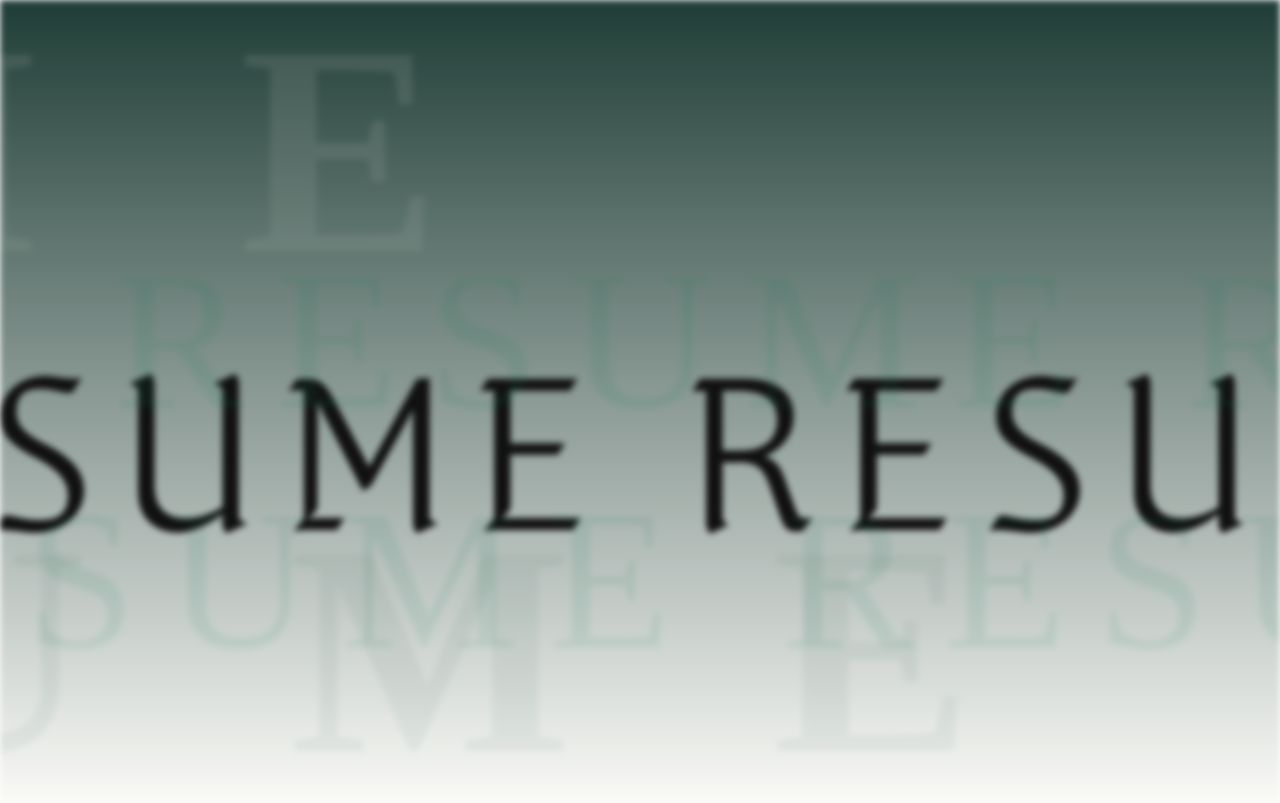
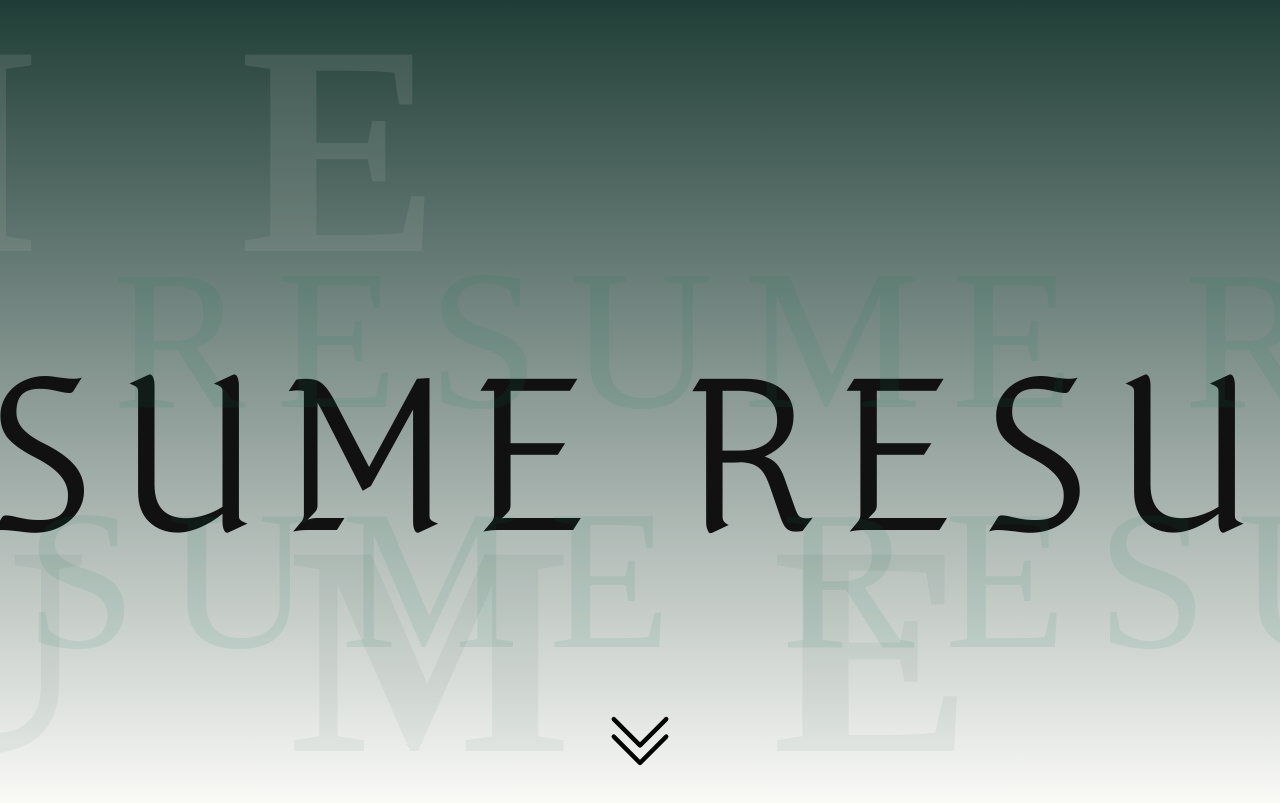
Before and after one commit to dozeoffzz/RESUME, a plain HTML site: page index.html in a window 1280 px wide. Shown: the top 803 px of the page. Drawn offline with Linux system fonts and the light colour scheme; files whose address does not match are found by name; a web font is replaced by a local one.

Commit message:
resume 디자인수정
호버 , 스크롤, 아이콘 등

```diff
--- a/index.html
+++ b/index.html
@@ -14,6 +14,10 @@
       <p>RESUME RESUME RESUME RESUME RESUME RESUME RESUME RESUME RESUME</p>
       <p>RESUME RESUME RESUME RESUME RESUME RESUME RESUME RESUME RESUME</p>
       <h2>RESUME</h2>
+      <svg xmlns="http://www.w3.org/2000/svg" width="70" height="70" fill="currentColor" class="down-icon" viewBox="0 0 16 16">
+  <path fill-rule="evenodd" d="M1.646 6.646a.5.5 0 0 1 .708 0L8 12.293l5.646-5.647a.5.5 0 0 1 .708.708l-6 6a.5.5 0 0 1-.708 0l-6-6a.5.5 0 0 1 0-.708"/>
+  <path fill-rule="evenodd" d="M1.646 2.646a.5.5 0 0 1 .708 0L8 8.293l5.646-5.647a.5.5 0 0 1 .708.708l-6 6a.5.5 0 0 1-.708 0l-6-6a.5.5 0 0 1 0-.708"/>
+</svg>
     </div>
     <section class="container">
       <div class="green-box name-box">
--- a/styles/indexstyles.css
+++ b/styles/indexstyles.css
@@ -38,8 +38,8 @@
   font-family: "Zen SERIF";
   src: url(./ZEN-SERIF-TTF-Regular.ttf) format(truetype);
 }
-* {
-  cursor: url();
+body {
+  overflow-x: hidden;
 }
 p {
   font-family: "zen serif" "pretendard";
@@ -155,7 +155,8 @@ p {
   align-items: center;
   position: relative;
   filter: blur(3px);
-  transition: filter 0.3s ease;
+  transition: filter 0.5s ease;
+  cursor: default;
 }
 @keyframes slidein {
   from {
@@ -163,6 +164,22 @@ p {
   }
   to {
     transform: translateX(0);
+  }
+}
+.resume:hover {
+  filter: blur(0);
+}
+.down-icon {
+  position: absolute;
+  bottom: 3%;
+  animation: updown 1s ease infinite alternate;
+}
+@keyframes updown {
+  from {
+    transform: translateY(-50%);
+  }
+  to {
+    transform: translateY(0);
   }
 }
 .resume > h1 {
@@ -447,10 +464,6 @@ p {
     filter: blur(6px);
     transition: filter 0.3s ease;
   }
-  .profile {
-    filter: blur(6px);
-    transition: filter 0.3s ease;
-  }
   .aboutme-me {
     filter: blur(6px);
     transition: filter 0.3s ease;
@@ -677,6 +690,7 @@ p {
   animation: shine 0.8s ease;
 }
 .green-box:hover {
+  cursor: pointer;
   transform: scale(1.03);
   background: rgba(29, 218, 135, 0.2);
 }
@@ -684,9 +698,6 @@ p {
   filter: blur(0);
 }
 .green-box:hover .contact-text-container {
-  filter: blur(0);
-}
-.green-box:hover .profile {
   filter: blur(0);
 }
 .green-box:hover .aboutme-me {
@@ -716,3 +727,13 @@ p {
 .green-box:hover .coming-soon {
   filter: blur(0);
 }
+body::-webkit-scrollbar {
+  width: 10px;
+}
+body::-webkit-scrollbar-track {
+  background: rgba(29, 218, 135, 0.4);
+}
+body::-webkit-scrollbar-thumb {
+  background: rgba(29, 218, 135, 1);
+  border-radius: 5px;
+}
```
